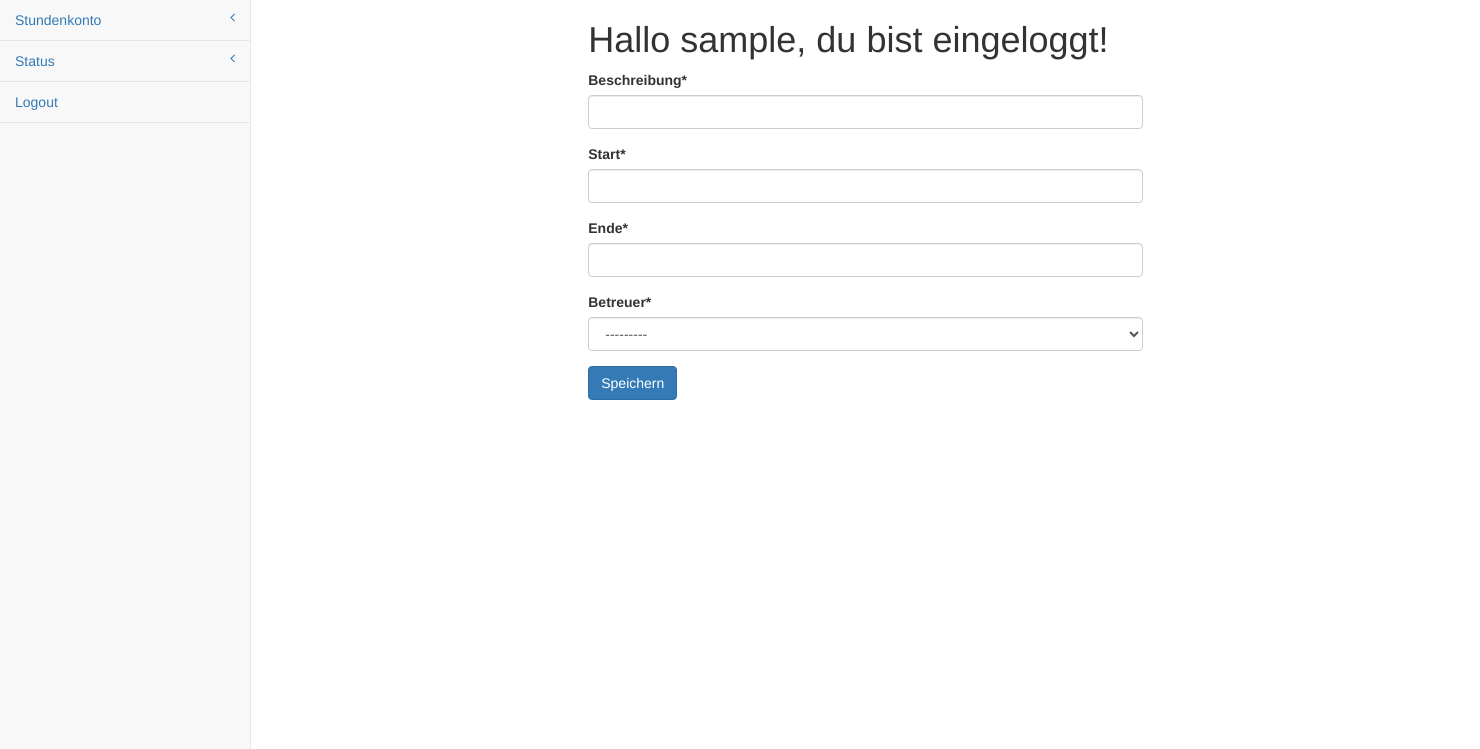
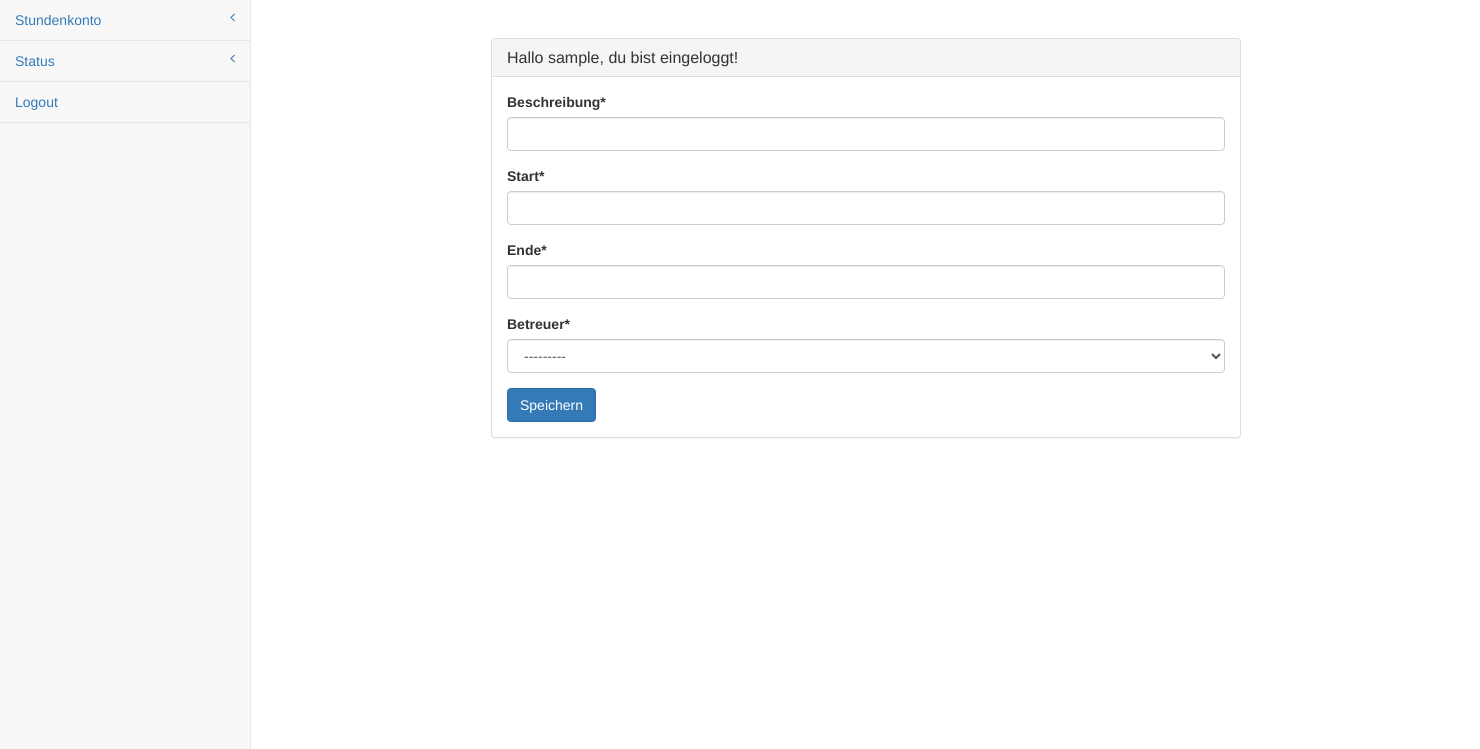
Before and after one commit to TaylanT/django-ift, a Django app: page / in a window 1480 px wide. Shown: the part 51-800 px from the top of the page. Run offline with Django 3.2, Linux system fonts and the light colour scheme; the visitor is signed in with stand-in values (Sample User, id 1); data that the repository does not hold is empty; parts of the project's set-up code (start-up, migrations or seed data) failed here and were passed over; some libraries are stand-ins or nearby versions.

Commit message:
Grunddesign

```diff
--- a/login/templates/home.html
+++ b/login/templates/home.html
@@ -2,26 +2,36 @@
 {% load crispy_forms_tags %}
 
 {% block content %}
-
-{% if user.is_authenticated %}
-<div class='col-md-6 col-md-offset-3'>
- <h1> Hallo {{ request.user.username }}, du bist eingeloggt!</h1>
-
-
-
- <form method='POST' action=''>{% csrf_token %}
-  {{ form|crispy }}
-  <input class='btn btn-primary' type='submit' value='Speichern' />
-</form>
+{% if not user.is_authenticated %}
+<div class='col-md-12'>
+  <h1>Deine Hiwi Stunden werden nun Online erfasst. Bitte melde dich an oder registriere dich um fortzufahren. </h1>
 </div>
 {% else%}
-<div class='col-md-12'>
-  <h1>Deine Hiwi Stunden werden nun Online erfasst. Bitte melde dich an oder registriere dich um fortzufahren. </h1>
+<div class="container">
+  <div class="row">
+    <div class="col-md-8 col-md-offset-2" >
+      <div class="login-panel panel panel-default" style="margin-top:10mm">
+        <div class="panel-heading">
+          <h3 class="panel-title">Hallo {{ request.user.username }}, du bist eingeloggt!</h3>
+        </div>
+        <div class="panel-body">
+          <form role="form" method="post" action=".">
+            <fieldset>
 
-  {% endif %}
+              {% csrf_token %}
+              {{ form|crispy}}
 
+              <input class='btn btn-primary' type='submit' value='Speichern' />
 
+            </fieldset>
+          </form>
+        </div>
+      </div>
+    </div>
+  </div>
 </div>
+
+{% endif %}
 
 
 <script type="text/javascript">
```
